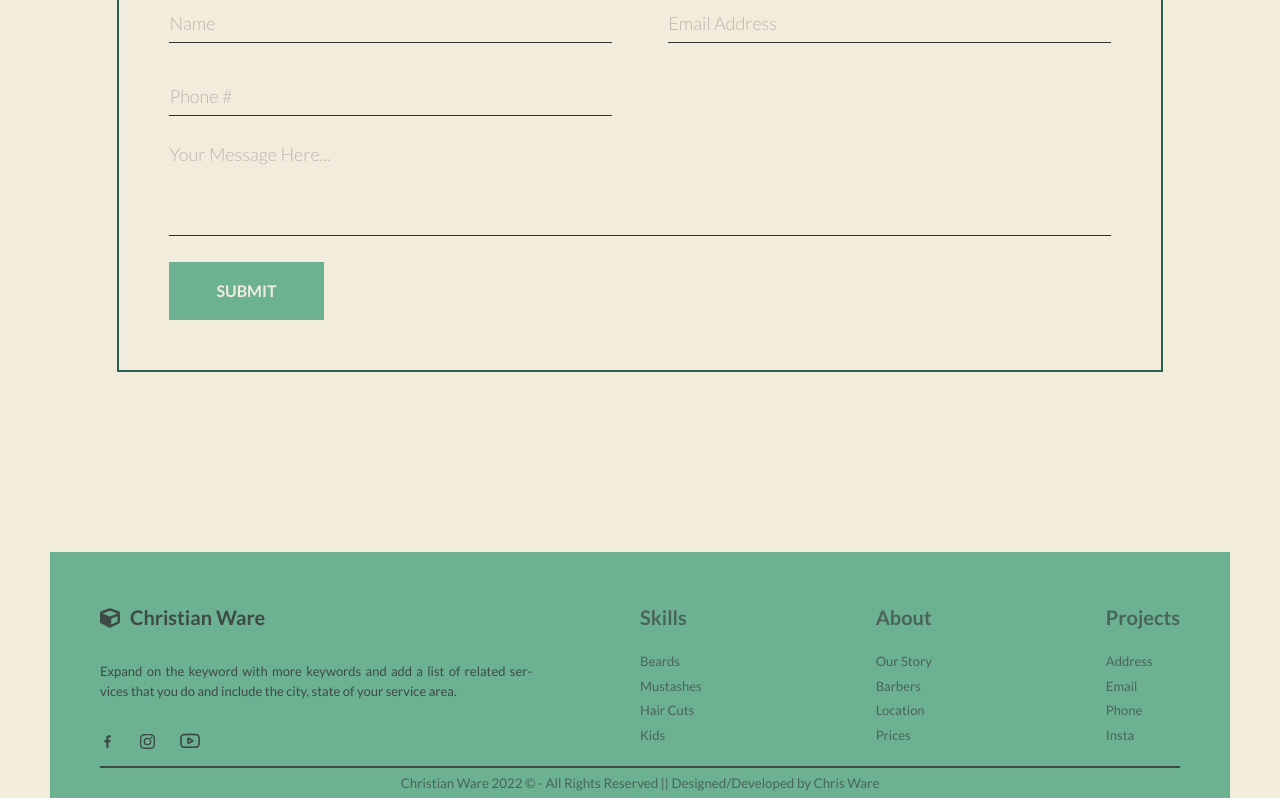
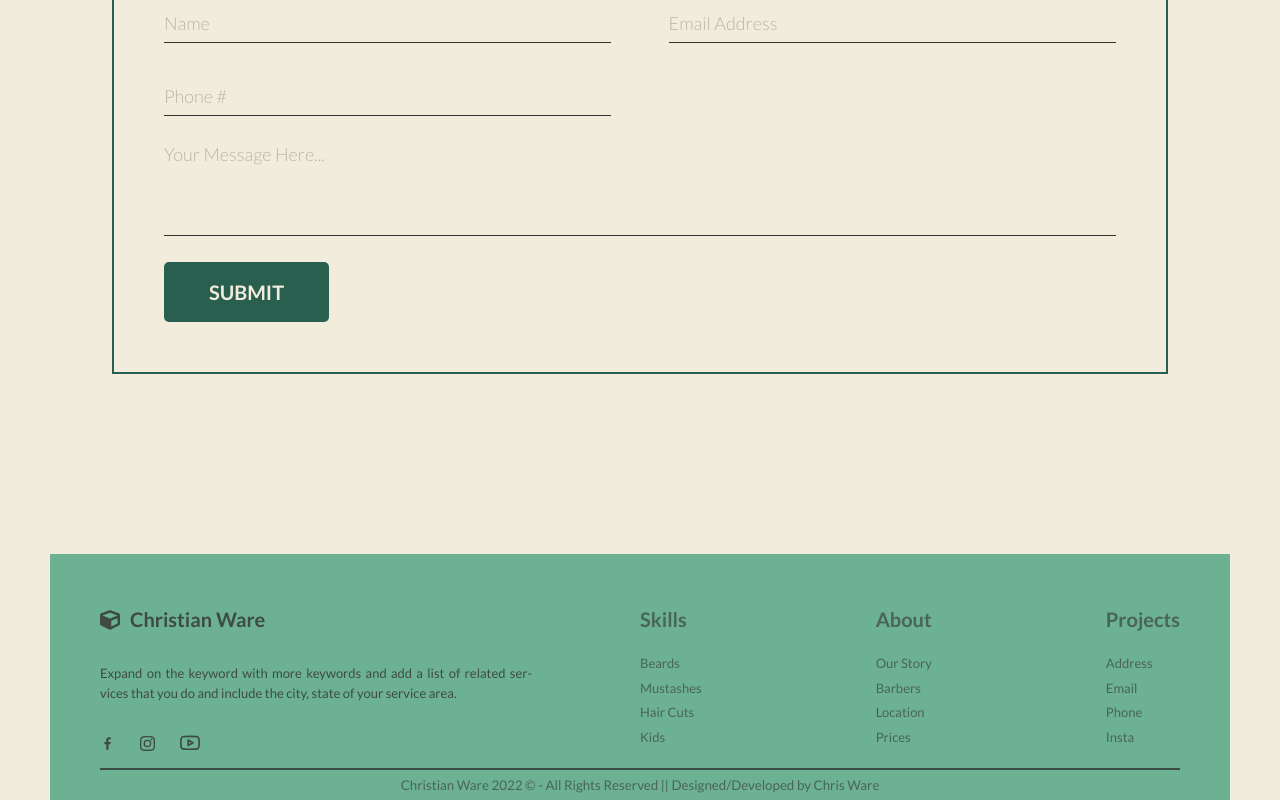
Before and after one commit to ChristianWare/Portland, a Next.js app: page / in a window 1280 px wide. Shown: the part 6171-6971 px from the top of the page. Built offline with nearby package versions, Linux system fonts and the light colour scheme.

Commit message:
Contact Button

```diff
--- a/styles/Contact.module.css
+++ b/styles/Contact.module.css
@@ -277,20 +277,18 @@ screen and (max-width: 320px) {
     display: flex;
     align-items: center;
     justify-content: center;
-    width: auto;
-    color: var(--accent4);
+    height: 60px;
+    width: 100%;
     text-transform: uppercase;
     overflow: hidden;
     transition: all 0.2s ease-in-out;
     padding: 15px 45px;
+    border-radius: .5rem;
     position: relative;
-    font-size: 1.6rem;
+    font-size: 2rem;
     font-weight: bold;
-    text-align: center;
-    white-space: nowrap;
-    z-index: 5;
-    background-color: var(--accent3);
-    border: solid 2px var(--accent3);
+    color: var(--accent4);
+    background-color: var(--accent2);
     cursor: pointer;
 }
 
```
